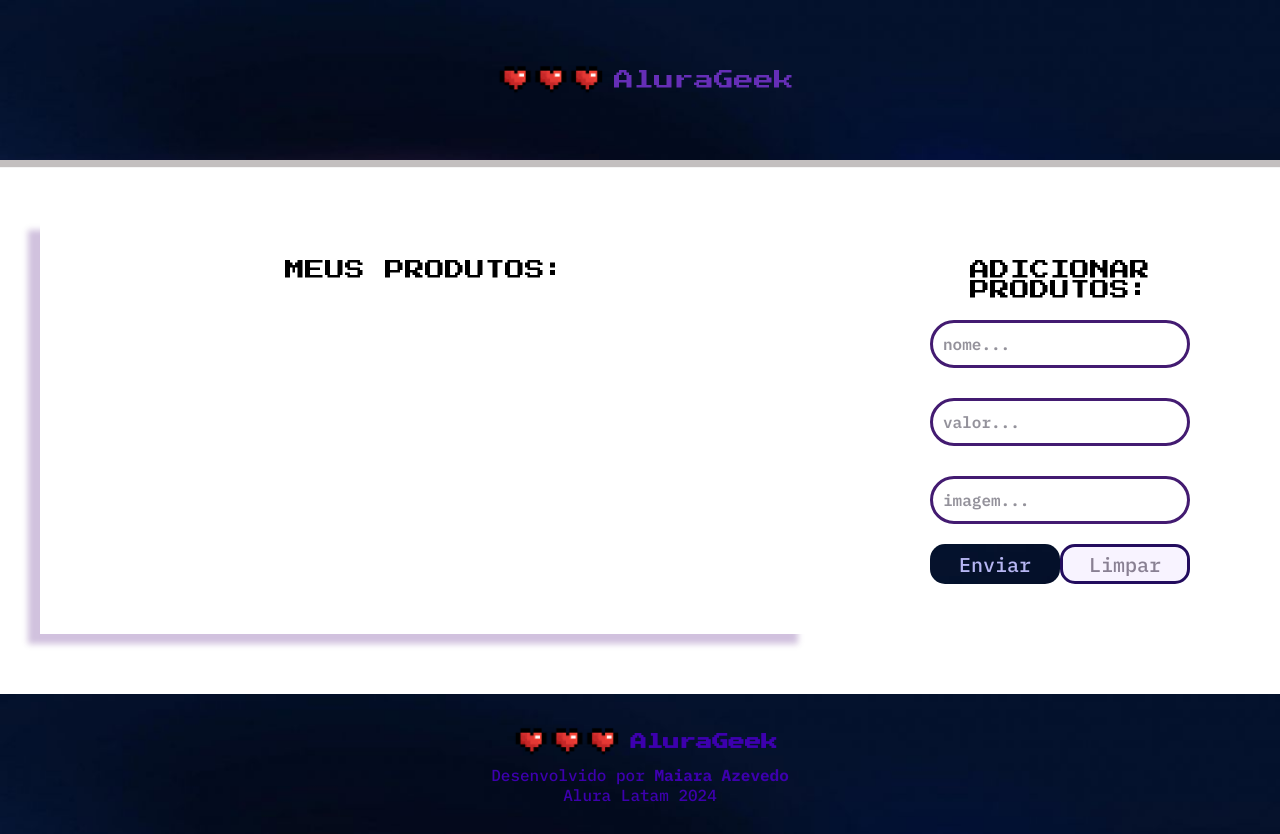
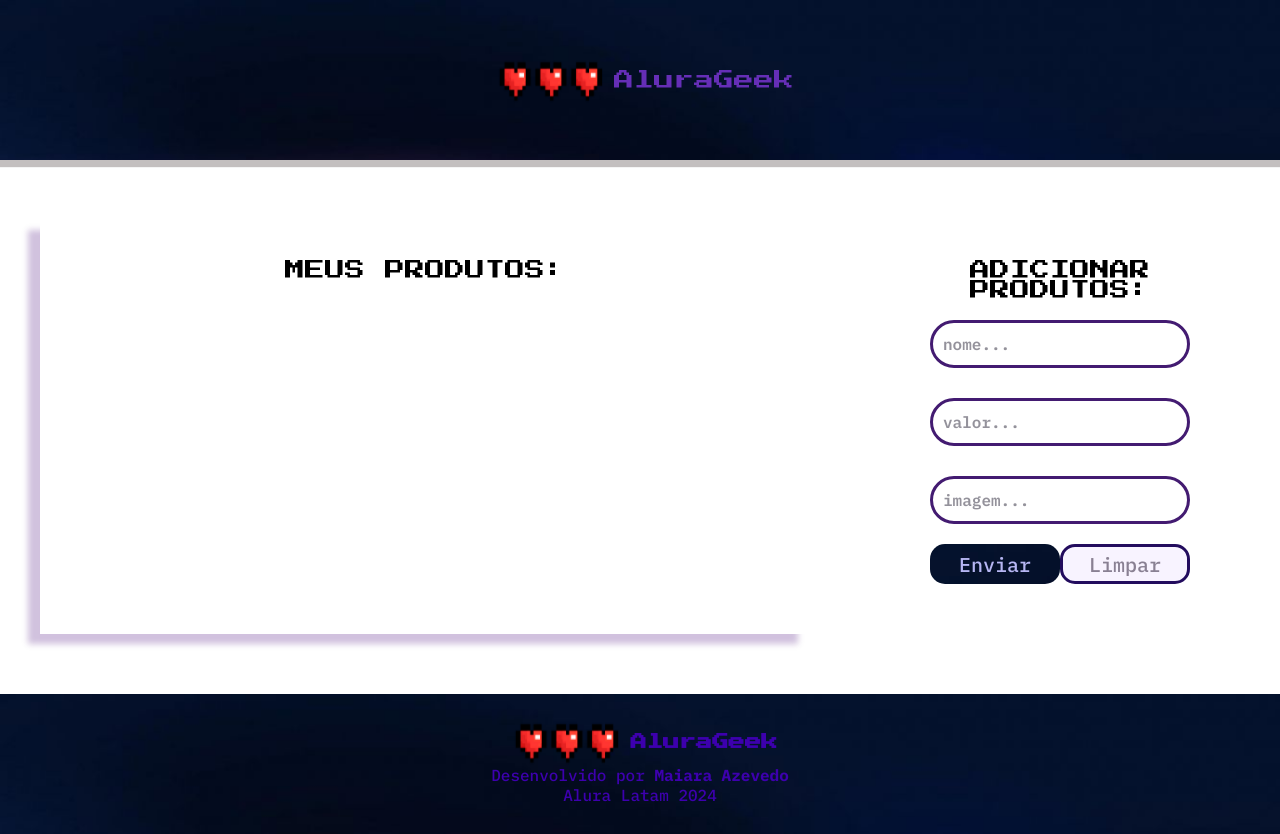
Before and after one commit to MaiaraAzevedo/AluraGeek, a website with bundled scripts: page index.html in a window 1280 px wide. Built offline with nearby package versions, Linux system fonts and the light colour scheme; no server answers.

Commit message:
alurageek

```diff
--- a/index.html
+++ b/index.html
@@ -12,7 +12,7 @@
 </head>
 <body>
     <header class="cabecalho">
-            <img src="/imagens/logo.png" alt="AluraGeek">
+            <img src="/imagens/logo-hearts.png" alt="AluraGeek">
             <p>AluraGeek</p>
     </header>
     <main class="container-principal">
@@ -37,7 +37,7 @@
 </main>
 <footer class="rodape-container">
 <div>
-<img src="/imagens/logo.png" alt="AluraGeek">
+<img src="/imagens/logo-hearts.png" alt="AluraGeek">
 <h3>AluraGeek</h3>
 </div>
 <p>Desenvolvido por<span> Maiara Azevedo</span></p>
```
Also changed, not shown: imagens/logo-hearts.png (added), imagens/logo.png (deleted).
